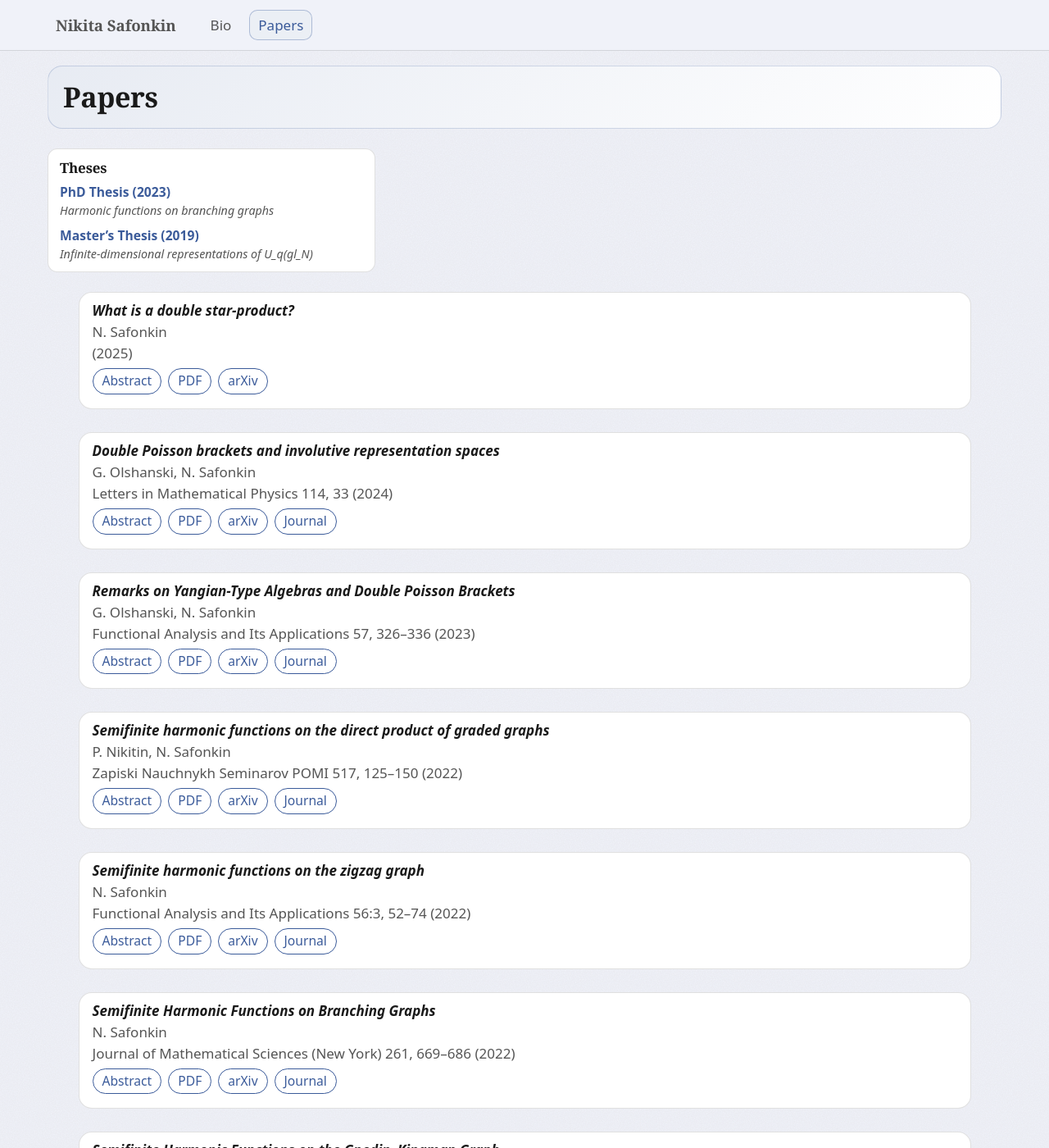
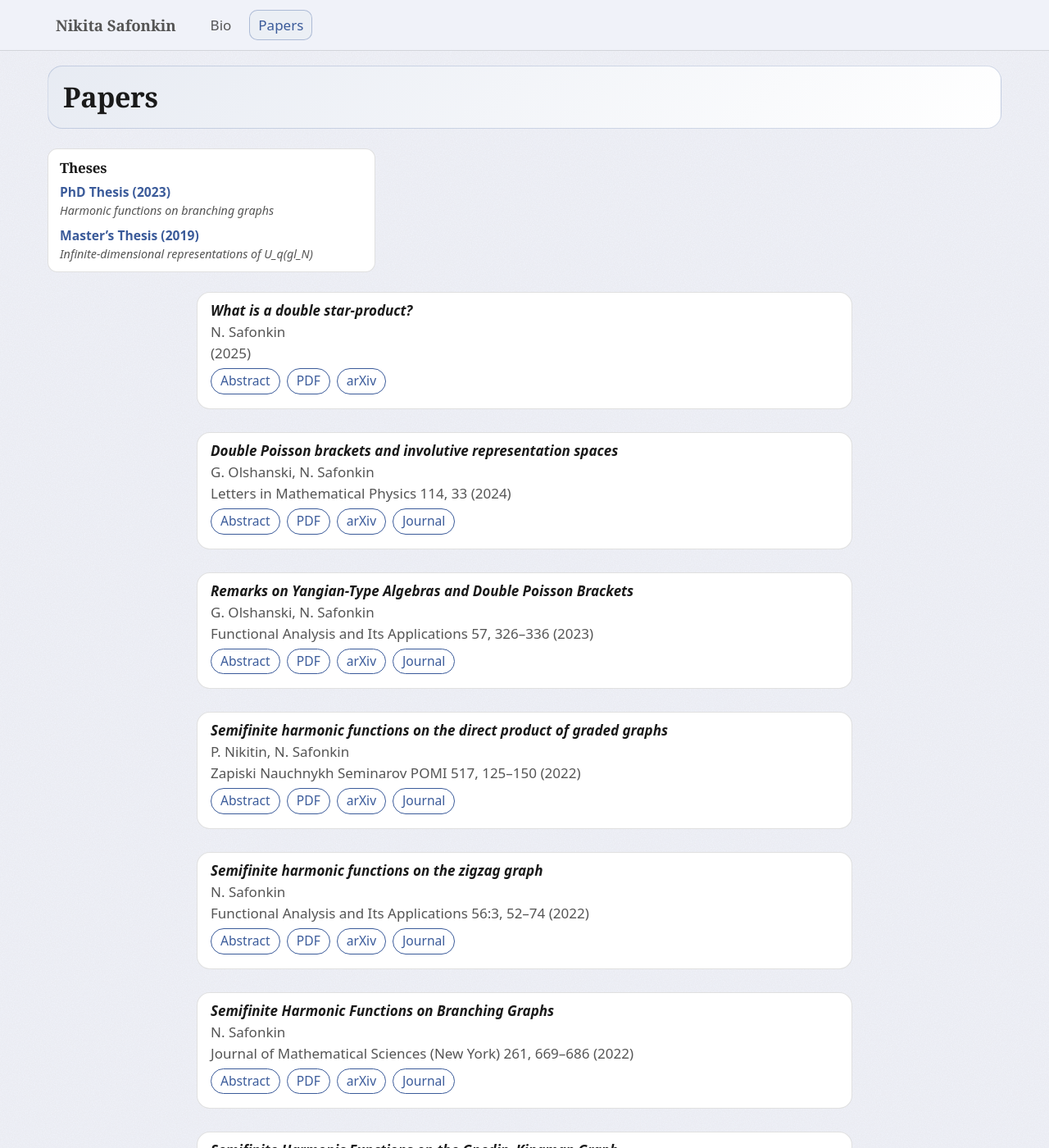
Before and after one commit to n-safonkin/n-safonkin.github.io, a Jekyll site: the page built from papers.html, in a window 1280 px wide and 1400 px high. Shown: the whole window at 82% size. Built offline with Jekyll 4.4.1, drawn with Linux system fonts in a browser that asks for light colours.

Commit message:
Narrow paper cards to 800 px and re-tune theses sidebar math
- li.paperitem: max-width 1089 → 800 px (cards narrower, easier to read)
- .theses-side @media min-width updated 1600 → 1300 px (with the
  narrower paper list there's more room on the left, so the sidebar
  fits on more viewports)
- .theses-side left/width formulas updated for the new 800 px papers

Co-Authored-By: Claude Opus 4.7 (1M context) <noreply@anthropic.com>

```diff
--- a/assets/papers.css
+++ b/assets/papers.css
@@ -51,17 +51,14 @@
 }
 
 /* Wide viewports: float in the centered position of the left empty space.
-   Uses position: fixed anchored directly to the viewport — robust against
-   any containing-block / scrollbar weirdness. Width scales 200 → 400 px
-   as the viewport widens. Threshold raised to 1600 px so the box always
-   has room to sit without overlapping the papers list. */
-@media (min-width: 1600px){
+   Math updated for the narrower 800px paper list. */
+@media (min-width: 1300px){
   .theses-side{
     position: fixed;
     top: 110px;
-    left: calc((100vw - 1089px) / 4);
+    left: calc((100vw - 800px) / 4);
     transform: translateX(-50%);
-    width: clamp(200px, calc((100vw - 1089px) / 2 - 32px), 400px);
+    width: clamp(200px, calc((100vw - 1200px) / 2 + 168px), 400px);
     margin: 0;
     z-index: 5;
   }
@@ -79,7 +76,7 @@ ol.papers{
 
 li.paperitem{
   display: block;
-  max-width: 1089px;
+  max-width: 800px;
   width: 100%;
   min-width: 0;
   margin: 0 auto 28px;
```
